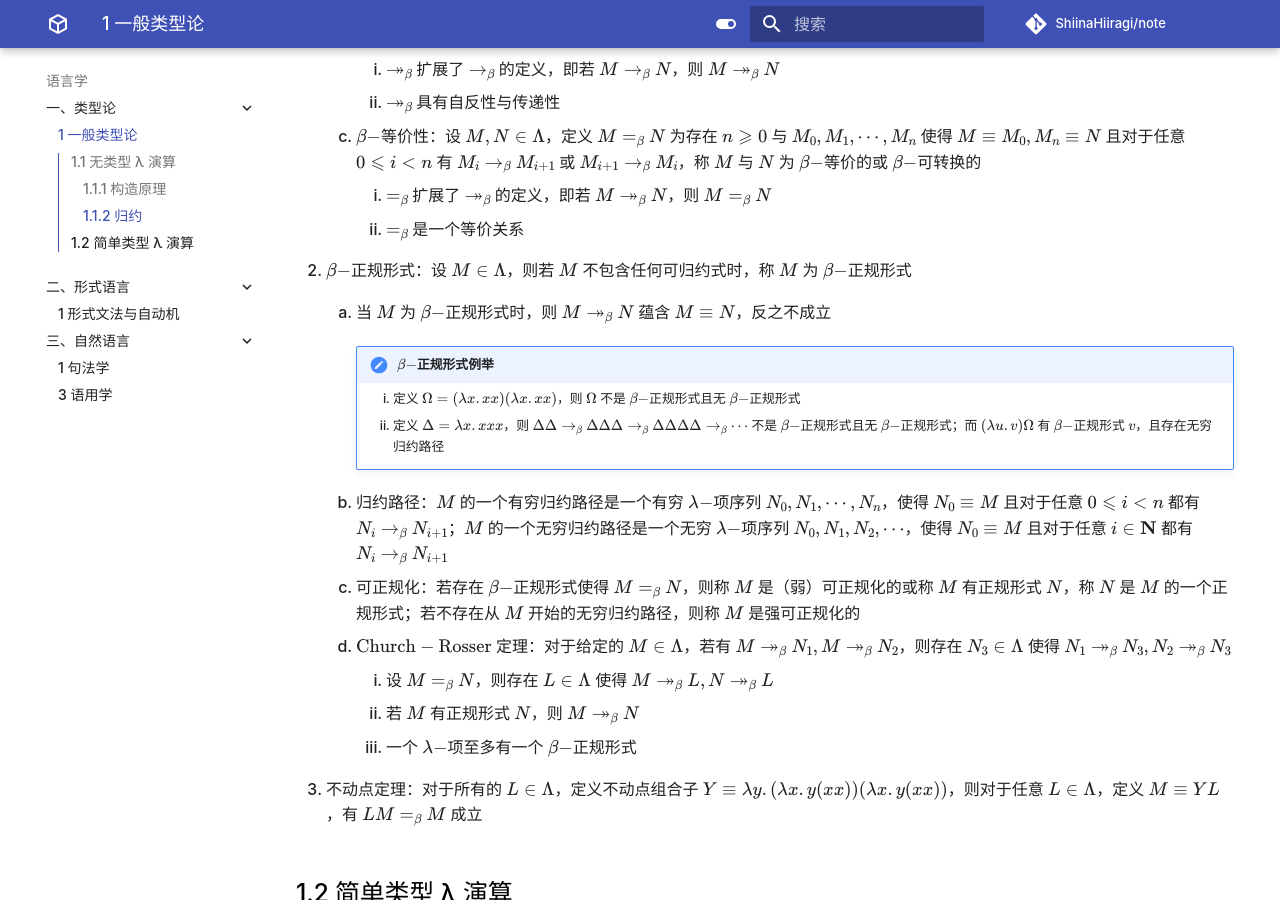
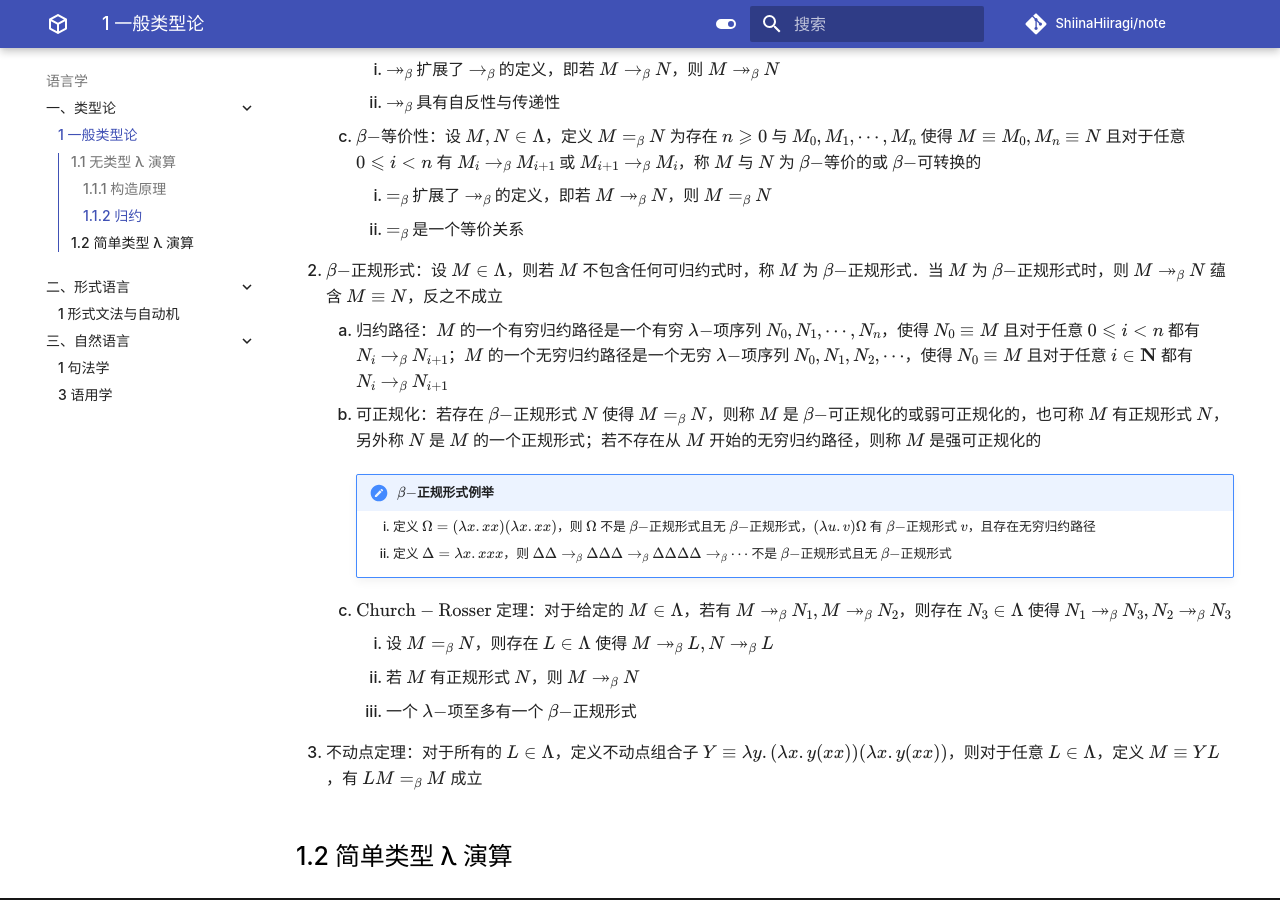
Before and after one commit to ShiinaHiiragi/note, an MkDocs documentation site: the page built from docs/lang/type/gen.md, in a window 1280 px wide and 900 px high, scrolled down 2326 px. Built offline with MkDocs 1.6.1 and Material for MkDocs 9.7.7, drawn with Linux system fonts in a browser that asks for light colours; comment, search, counter and statistics services are not loaded.

```diff
--- a/docs/lang/type/gen.md
+++ b/docs/lang/type/gen.md
@@ -86,16 +86,15 @@
         1. $=_{\beta}$ 扩展了 $\twoheadrightarrow_{\beta}$ 的定义，即若 $M \twoheadrightarrow_{\beta} N$，则 $M =_{\beta} N$
         2. $=_{\beta}$ 是一个等价关系
 
-2. $\beta-$正规形式：设 $M \in \Lambda$，则若 $M$ 不包含任何可归约式时，称 $M$ 为 $\beta-$正规形式
-    1. 当 $M$ 为 $\beta-$正规形式时，则 $M \twoheadrightarrow_{\beta} N$ 蕴含 $M \equiv N$，反之不成立
+2. $\beta-$正规形式：设 $M \in \Lambda$，则若 $M$ 不包含任何可归约式时，称 $M$ 为 $\beta-$正规形式．当 $M$ 为 $\beta-$正规形式时，则 $M \twoheadrightarrow_{\beta} N$ 蕴含 $M \equiv N$，反之不成立
+    1. 归约路径：$M$ 的一个有穷归约路径是一个有穷 $\lambda-$项序列 $N_0, N_1, \cdots, N_n$，使得 $N_0 \equiv M$ 且对于任意 $0 \leqslant i < n$ 都有 $N_i \to_{\beta} N_{i+1}$；$M$ 的一个无穷归约路径是一个无穷 $\lambda-$项序列 $N_0, N_1, N_2, \cdots$，使得 $N_0 \equiv M$ 且对于任意 $i \in \mathbf N$ 都有 $N_i \to_{\beta} N_{i+1}$
+    2. 可正规化：若存在 $\beta-$正规形式 $N$ 使得 $M =_{\beta} N$，则称 $M$ 是 $\beta-$可正规化的或弱可正规化的，也可称 $M$ 有正规形式 $N$，另外称 $N$ 是 $M$ 的一个正规形式；若不存在从 $M$ 开始的无穷归约路径，则称 $M$ 是强可正规化的
 
         !!! note "$\beta-$正规形式例举"
-            1. 定义 $\Omega = (\lambda x.xx)(\lambda x.xx)$，则 $\Omega$ 不是 $\beta-$正规形式且无 $\beta-$正规形式
-            2. 定义 $\Delta = \lambda x.xxx$，则 $\Delta \Delta \to_{\beta} \Delta \Delta \Delta \to_{\beta} \Delta \Delta \Delta \Delta \to_{\beta} \cdots$ 不是 $\beta-$正规形式且无 $\beta-$正规形式；而 $(\lambda u.v)\Omega$ 有 $\beta-$正规形式 $v$，且存在无穷归约路径
+            1. 定义 $\Omega = (\lambda x.xx)(\lambda x.xx)$，则 $\Omega$ 不是 $\beta-$正规形式且无 $\beta-$正规形式，$(\lambda u.v)\Omega$ 有 $\beta-$正规形式 $v$，且存在无穷归约路径
+            2. 定义 $\Delta = \lambda x.xxx$，则 $\Delta \Delta \to_{\beta} \Delta \Delta \Delta \to_{\beta} \Delta \Delta \Delta \Delta \to_{\beta} \cdots$ 不是 $\beta-$正规形式且无 $\beta-$正规形式
 
-    2. 归约路径：$M$ 的一个有穷归约路径是一个有穷 $\lambda-$项序列 $N_0, N_1, \cdots, N_n$，使得 $N_0 \equiv M$ 且对于任意 $0 \leqslant i < n$ 都有 $N_i \to_{\beta} N_{i+1}$；$M$ 的一个无穷归约路径是一个无穷 $\lambda-$项序列 $N_0, N_1, N_2, \cdots$，使得 $N_0 \equiv M$ 且对于任意 $i \in \mathbf N$ 都有 $N_i \to_{\beta} N_{i+1}$
-    3. 可正规化：若存在 $\beta-$正规形式使得 $M =_{\beta} N$，则称 $M$ 是（弱）可正规化的或称 $M$ 有正规形式 $N$，称 $N$ 是 $M$ 的一个正规形式；若不存在从 $M$ 开始的无穷归约路径，则称 $M$ 是强可正规化的
-    4. $\text{Church}-\text{Rosser}$ 定理：对于给定的 $M \in \Lambda$，若有 $M \twoheadrightarrow_{\beta} N_1, M \twoheadrightarrow_{\beta} N_2$，则存在 $N_3 \in \Lambda$ 使得 $N_1 \twoheadrightarrow_{\beta} N_3, N_2 \twoheadrightarrow_{\beta} N_3$
+    3. $\text{Church}-\text{Rosser}$ 定理：对于给定的 $M \in \Lambda$，若有 $M \twoheadrightarrow_{\beta} N_1, M \twoheadrightarrow_{\beta} N_2$，则存在 $N_3 \in \Lambda$ 使得 $N_1 \twoheadrightarrow_{\beta} N_3, N_2 \twoheadrightarrow_{\beta} N_3$
         1. 设 $M =_{\beta} N$，则存在 $L \in \Lambda$ 使得 $M \twoheadrightarrow_{\beta} L, N \twoheadrightarrow_{\beta} L$
         2. 若 $M$ 有正规形式 $N$，则 $M \twoheadrightarrow_{\beta} N$
         3. 一个 $\lambda-$项至多有一个 $\beta-$正规形式
```
Also changed, not shown: docs/lang/type/trans.md (+8 -1 lines).
